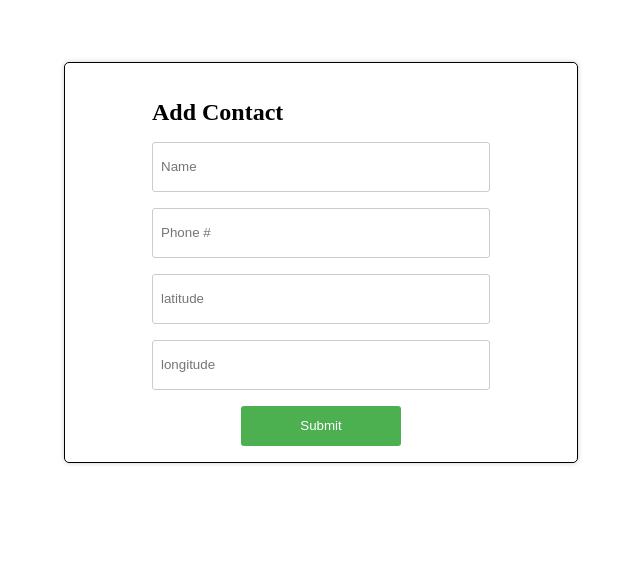
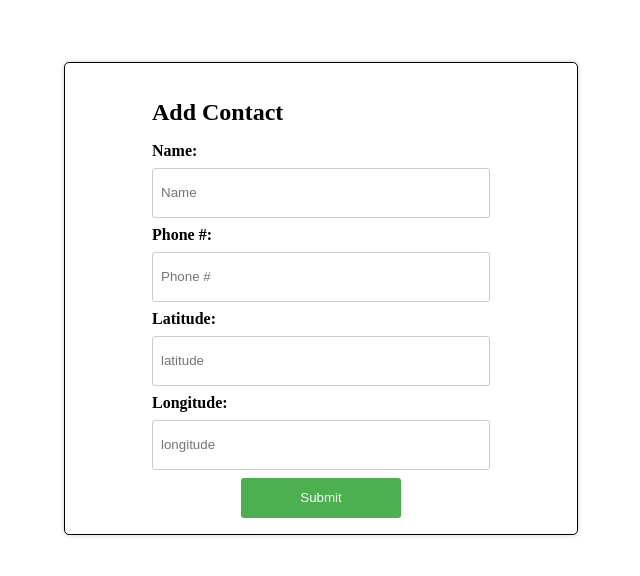
Before and after one commit to HassanMoussaa/contact-manager, a React (Create React App) app in the folder contact-manager-fe/: page /contacts/add in a window 1280 px wide. Shown: the part 258-834 px from the top of the page, without its empty margins (319-959 px from the left). Built offline with nearby package versions, Linux system fonts and the light colour scheme.

Commit message:
added some error handiling scenarios

```diff
--- a/contact-manager-fe/src/pages/AddContact.jsx
+++ b/contact-manager-fe/src/pages/AddContact.jsx
@@ -9,9 +9,17 @@ const AddContact = () => {
   const [phoneNumber, setPhoneNumber] = useState("");
   const [latitude, setLatitude] = useState("");
   const [longitude, setLongitude] = useState("");
+  const [errorMessage, setErrorMessage] = useState("");
 
   const submit = async () => {
+    if (!name || !phoneNumber || !latitude || !longitude) {
+      setErrorMessage("Please fill in all the required fields.");
+      return;
+    }
+
     const data = { name, phone_number: phoneNumber, latitude, longitude };
+
+    try {
       // const jwtToken = Cookies.get("jwt_token");
       const result = await axios.post(
         "http://127.0.0.1:8000/api/contacts",
@@ -20,14 +28,22 @@ const AddContact = () => {
           // headers: { Authorization: `Bearer ${jwtToken}` },
         }
       );
+
       if (result.data.message === "Contact created successfully") {
         navigate("/contacts");
+      }
+    } catch (error) {
+      console.error(error);
+      setErrorMessage(
+        "An error occurred while creating the contact. Please try again later."
+      );
     }
   };
   return (
     <div className="signin_container">
       <div>
         <h2>Add Contact</h2>
+        <label htmlFor="name">Name:</label>
         <input
           type="text"
           value={name}
@@ -35,9 +51,11 @@ const AddContact = () => {
           onChange={(e) => {
             setName(e.target.value);
           }}
+          required
         />
       </div>
       <div>
+        <label htmlFor="phoneNumber">Phone #:</label>
         <input
           type="text"
           value={phoneNumber}
@@ -45,9 +63,11 @@ const AddContact = () => {
           onChange={(e) => {
             setPhoneNumber(e.target.value);
           }}
+          required
         />
       </div>
       <div>
+        <label htmlFor="latitude">Latitude:</label>
         <input
           type="text"
           value={latitude}
@@ -55,9 +75,11 @@ const AddContact = () => {
           onChange={(e) => {
             setLatitude(e.target.value);
           }}
+          required
         />
       </div>
       <div>
+        <label htmlFor="longitude">Longitude:</label>
         <input
           type="text"
           value={longitude}
@@ -65,8 +87,10 @@ const AddContact = () => {
           onChange={(e) => {
             setLongitude(e.target.value);
           }}
+          required
         />
       </div>
+      {errorMessage && <p className="error_message">{errorMessage}</p>}
       <div>
         <button onClick={submit}>Submit</button>
       </div>
--- a/contact-manager-fe/src/pages/Signin.css
+++ b/contact-manager-fe/src/pages/Signin.css
@@ -4,7 +4,7 @@
   display: flex;
   flex-direction: column;
   align-items: center;
-  gap: 1rem;
+  gap: 0.5rem;
   padding: 1rem;
   border-radius: 5px;
   box-shadow: 0 0 5px rgba(0, 0, 0, 0.2);
@@ -17,6 +17,11 @@
   margin-bottom: 1rem;
 }
 
+.signin_container label {
+  font-size: 1rem;
+  font-weight: bold;
+}
+
 .signin_container input {
   width: 20rem;
   height: 2rem;
@@ -24,6 +29,8 @@
   border: 1px solid #ccc;
   border-radius: 3px;
   outline: none;
+  display: block;
+  margin-top: 0.5rem;
 }
 
 .signin_container button {
@@ -44,3 +51,9 @@
 .signin_container button:active {
   background-color: #3e8e41;
 }
+
+.error_message {
+  color: red;
+  font-size: 14px;
+  margin-top: 5px;
+}
```
Lines whose indentation alone changed are shown as unchanged.
